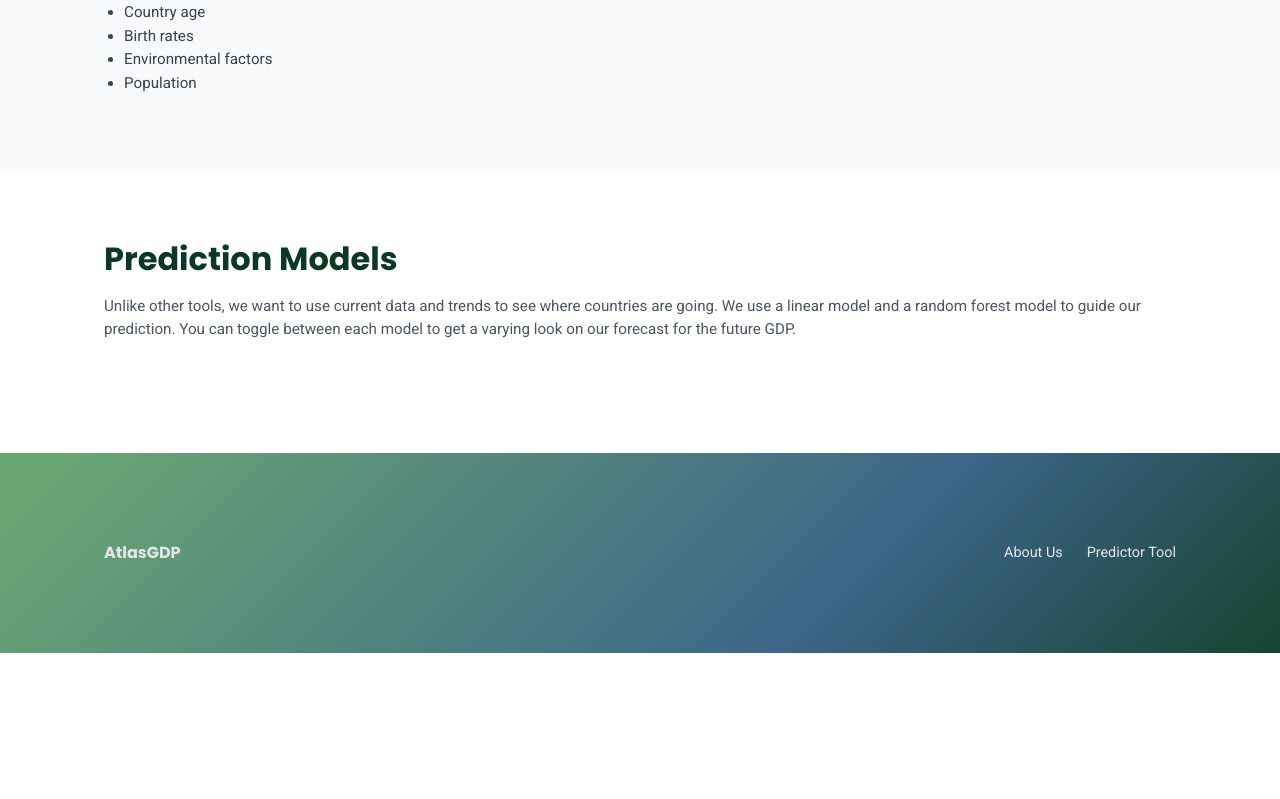
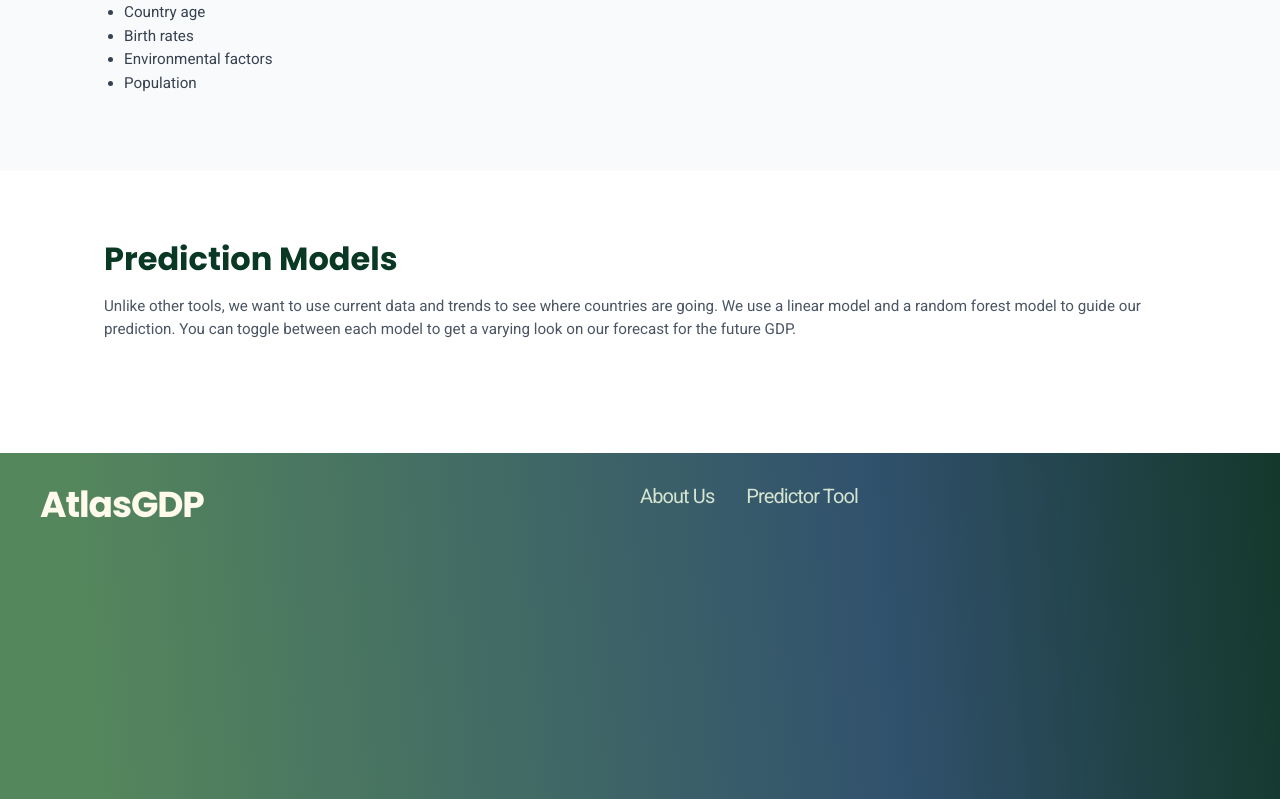
Before and after one commit to RyanDux03/AtlasGDP, a Next.js app in the folder web/: page / in a window 1280 px wide. Shown: the part 1623-2422 px from the top of the page. Before the commit the page ends 2276 px from the top, so only its background shows below. Built offline with nearby package versions, Linux system fonts and the light colour scheme.

Commit message:
Footer updated

```diff
--- a/web/app/globals.css
+++ b/web/app/globals.css
@@ -311,42 +311,70 @@ p {
 /* ===== FOOTER ===== */
 
 .site-footer {
+  display: flex;
+  width: 100%;
+  height: 346px;
+  padding: 32px 40px;
+  justify-content: space-between;
+  align-items: flex-start;
   margin-top: 2rem;
-  background: linear-gradient(
-    135deg,
-    rgba(81, 153, 92, 0.86) 4%,
-    rgba(46, 90, 127, 0.93) 66%,
-    rgba(9, 56, 36, 0.94) 100%
-  );
+  background: linear-gradient(0deg, rgba(0, 0, 0, 0.20) 0%, rgba(0, 0, 0, 0.20) 100%),
+              linear-gradient(85deg, rgba(81, 153, 92, 0.86) 7.74%, rgba(46, 90, 127, 0.93) 68.52%, rgba(9, 56, 36, 0.94) 102.01%);
   color: #e5e7eb;
-  height: 200px;
-  padding: 1.5rem 0;
 }
 
-.footer-inner {
+.footer-left {
+  display: flex;
+  flex-direction: column;
+  align-items: flex-start;
+  gap: 236px;
+  flex: 1 0 0;
+  align-self: stretch;
+}
+
+.footer-logo {
+  align-self: stretch;
+  color: #FFFAEB;
+  font-family: var(--font-title), Poppins, sans-serif;
+  font-size: 36px;
+  font-style: normal;
+  font-weight: 700;
+  line-height: 110%;
+  letter-spacing: -1.08px;
+}
+
+.footer-right {
+  display: flex;
+  flex-direction: column;
+  align-items: flex-start;
+  gap: 232px;
+  flex: 1 0 0;
+  align-self: stretch;
+}
+
+.footer-labels {
+  display: flex;
+  align-items: flex-start;
+  gap: 11px;
+  align-self: stretch;
+}
+
+.footer-label-content {
   display: flex;
   align-items: center;
-  justify-content: space-between;
-  height: 100%;     /* ensures perfect vertical centering */
-  padding: 0 1.5rem;
-}
-
-
-.footer-logo {
-  font-weight: 700;
-  font-family: var(--font-title);
-}
-
-.footer-links {
-  display: flex;
-  gap: 1.5rem;
+  gap: 32px;
+  flex: 1 0 0;
 }
 
 .footer-link {
-  font-size: 0.9rem;
-  color: #e5e7eb;
+  color: #D5E4D0;
+  font-family: var(--font-body), Roboto, sans-serif;
+  font-size: 20px;
+  font-style: normal;
+  font-weight: 500;
+  line-height: 110%;
+  letter-spacing: -0.9px;
   text-decoration: none;
-  font-family: var(--font-body);
 }
 
 .footer-link:hover {
--- a/web/app/page.tsx
+++ b/web/app/page.tsx
@@ -114,9 +114,12 @@ export default function HomePage() {
 
       {/* Footer */}
       <footer className="site-footer">
-        <div className="container footer-inner">
+        <div className="footer-left">
           <div className="footer-logo">AtlasGDP</div>
-          <div className="footer-links">
+        </div>
+        <div className="footer-right">
+          <div className="footer-labels">
+            <div className="footer-label-content">
               <Link href="/about" className="footer-link">
                 About Us
               </Link>
@@ -125,6 +128,7 @@ export default function HomePage() {
               </Link>
             </div>
           </div>
+        </div>
       </footer>
     </>
   );
```
Also changed, not shown: web/app/about/page.tsx (+6 -2 lines), web/app/predictor/page.tsx (+6 -2 lines). Lines whose indentation alone changed are shown as unchanged.
